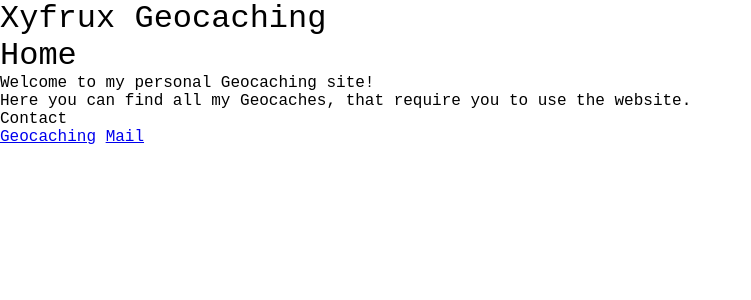
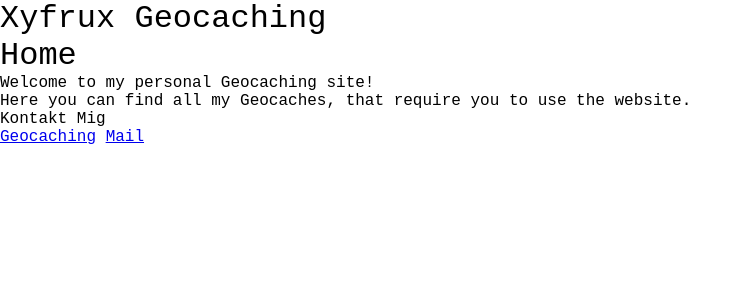
Before and after one commit to xyfruux/geocaching, a Jekyll site: the page built from _main/home.html, in a window 1280 px wide. Shown: the top 300 px of the page, without its empty margins (0-751 px from the left). Built offline with Jekyll 4.4.1, drawn with Linux system fonts in a browser that asks for light colours; some web fonts are replaced.

Commit message:
Translate Layout

```diff
--- a/_layouts/default.html
+++ b/_layouts/default.html
@@ -1,5 +1,5 @@
 <!DOCTYPE html>
-<html lang="en">
+<html lang="da">
   <head>
     <meta charset="UTF-8" />
     <meta name="viewport" content="width=device-width, initial-scale=1.0" />
@@ -16,7 +16,7 @@
     <footer>
       <div>
         <!-- WIP! -->
-        <p>Contact</p>
+        <p>Kontakt Mig</p>
         <a href="https://coord.info/pr1rzmvv">Geocaching</a>
         <a href="mailto:victor.stampe2010@gmail.com">Mail</a>
       </div>
```
